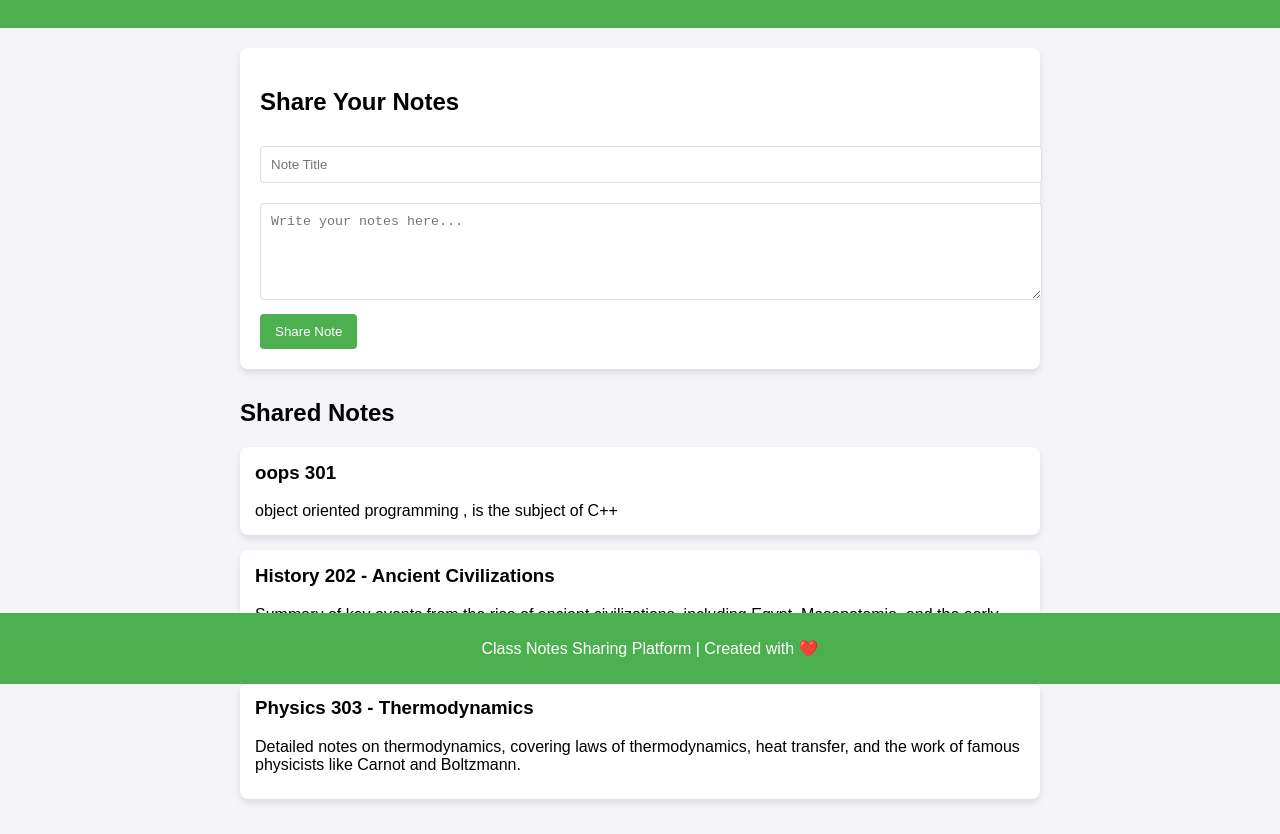
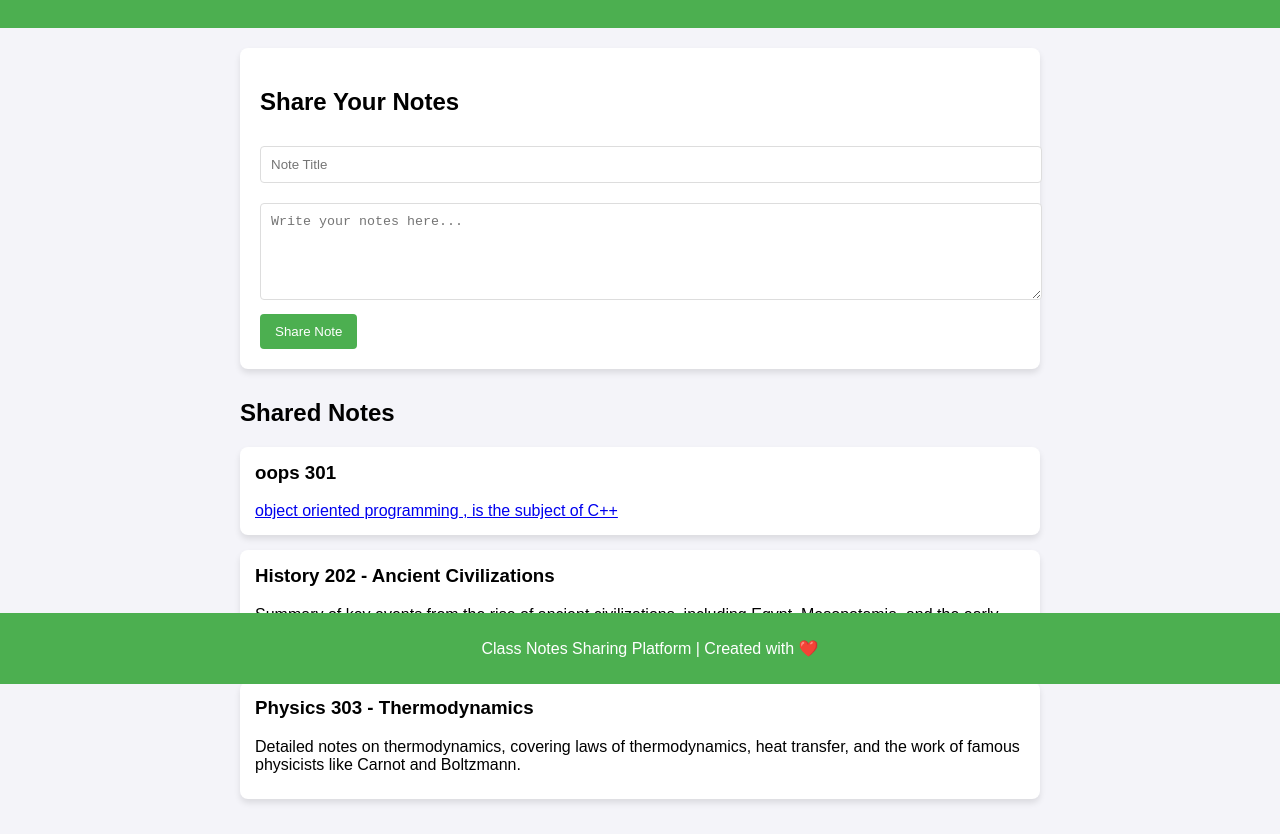
Before and after one commit to Fazal0567/notesShare, a plain HTML site: page index.html in a window 1280 px wide. Shown: the part 116-950 px from the top of the page. Drawn offline with Linux system fonts and the light colour scheme.

Commit message:
href add

```diff
--- a/index.html
+++ b/index.html
@@ -112,7 +112,7 @@
                 <h2>Shared Notes</h2>
                 <div class="note-card">
                     <h3>oops 301</h3>
-                    <a src="F:\gitdemo\notesShare\notes\CPP-Other-BCA.pdf">object oriented programming , is the subject of C++</a>
+                    <a href="F:\gitdemo\notesShare\notes\CPP-Other-BCA.pdf">object oriented programming , is the subject of C++</a>
                 </div>
                 <div class="note-card">
                     <h3>History 202 - Ancient Civilizations</h3>
```
